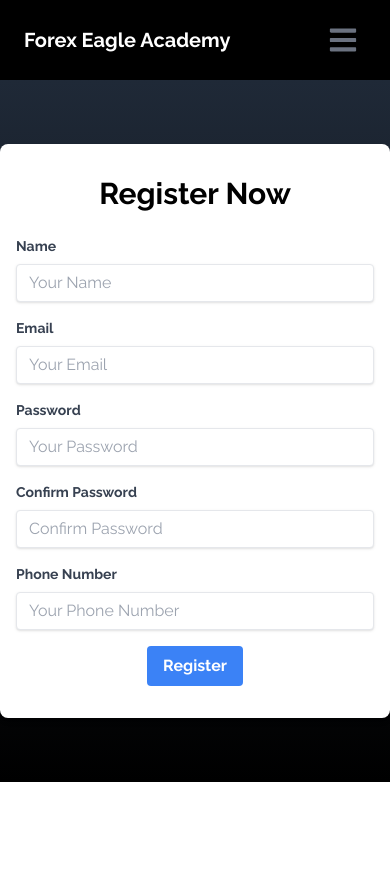
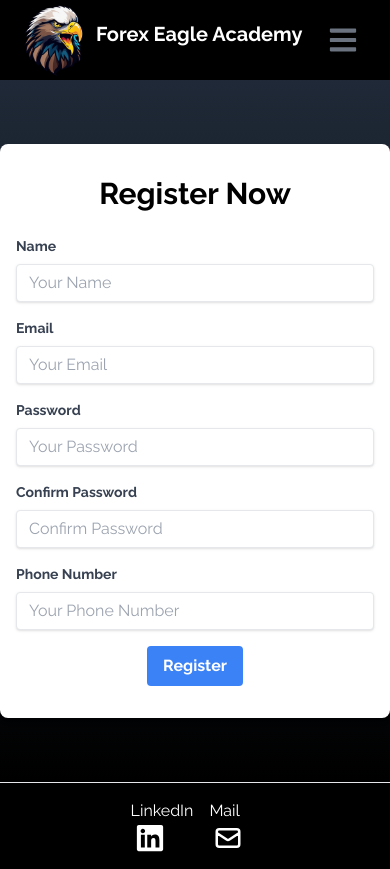
Before and after one commit to MuhammadKhizar89/ForexEagleTraders, a React (Vite) app in the folder Client/: page /contact in a window 390 px wide. Before the commit the page ends 844 px from the top, so only its background shows below. Built offline with nearby package versions, Linux system fonts and the light colour scheme.

Commit message:
logo added

```diff
--- a/Client/src/Components/Contact.jsx
+++ b/Client/src/Components/Contact.jsx
@@ -1,8 +1,12 @@
 import React, { useState } from 'react';
 import axios from 'axios';
 import { useNavigate } from 'react-router-dom'; //
+import { FaLinkedin } from "react-icons/fa";
+import { FaWhatsapp } from "react-icons/fa";
+import { HiOutlineMail } from "react-icons/hi";
+export default function Contact() {
+  const authToken = localStorage.getItem('auth-token');
 
-export default function Contact() {
   const [formData, setFormData] = useState({
     name: '',
     email: '',
@@ -171,6 +175,27 @@
           </form>
         </div>
       </div>
+
+<div className='md:hidden'>
+  <hr />
+<footer className="bg-black text-white py-4">
+  <div className="container mx-auto flex justify-center items-center">
+    <a href="https://www.linkedin.com/in/arslan-basharat-785a62307/" target="_blank" rel="noopener noreferrer" className="mr-4">
+      LinkedIn <FaLinkedin className="ml-1" size={30} />
+    </a>
+    {authToken &&  <a href="/banner" className="mr-4">
+      Whatsapp <FaWhatsapp className="ml-1" size={30} />
+  </a>}
+    <a href="mailto:forexeaglestraders@gmail.com" className="mr-4">
+      Mail <HiOutlineMail className="ml-1" size={30} />
+    </a>
+  </div>
+</footer>
+</div>
+
+
+
+
     </>
   );
 
--- a/Client/src/Components/CourseDetails.jsx
+++ b/Client/src/Components/CourseDetails.jsx
@@ -5,11 +5,11 @@
 export default function CourseDetails() {
   return (
     <div className="bg-gradient-to-b from-black to-gray-800 text-white mx-auto h-auto shadow-lg  overflow-hidden">
-      <div className=" m-10 flex flex-col px-6 py-4 container mt-[80px]">
+      <div className=" m-5 flex flex-col px-6 py-4 container mt-[80px]">
         <h2 className="text-4xl font-bold mb-2 border-b-4 border-gray-500">Forex Mastery: Unlocking Market Potential</h2>
         <p className="text-xl mt-20">This course is designed to provide you with a comprehensive understanding of the forex market and equip you with the skills necessary to navigate it effectively.</p>
       </div>
-      <div className="m-10  px-6 pt-4 pb-2 space-y-2">
+      <div className="m-5  px-6 pt-4 pb-2 space-y-2">
         <h3 className="text-2xl font-bold mb-2">Course Overview:</h3>
         <ul className="list-disc list-inside text-base">
           <li><strong>Understanding Forex Markets:</strong> Grasp the basics of currency trading and market dynamics.</li>
--- a/Client/src/Components/NavBar.jsx
+++ b/Client/src/Components/NavBar.jsx
@@ -2,6 +2,7 @@
 import { FaBars, FaTimes } from "react-icons/fa";
 import { Link, useNavigate } from 'react-router-dom';
 import { scroller } from 'react-scroll';
+import logo from "../assets/logo.png";
 
 const NavItem = ({ link, onClick }) => (
   <li className="px-4 cursor-pointer capitalize font-medium text-gray-500 hover:scale-105 duration-200">
@@ -48,8 +49,9 @@
 
   return (
     <div className="flex justify-between relative items-center w-full h-20 px-4 text-white bg-black fixed">
-      <div>
-        <h1 className="text-xl md:text-3xl font-bold ml-2" ><a href="/">Forex Eagle Academy</a></h1>
+      <div className='flex'>
+      <img src={logo} alt="my profile" className='w-[80px] h-[80px]'/>
+        <h1 className="text-xl md:text-3xl font-bold  mt-5" ><a href="/">Forex Eagle Academy</a></h1>
       </div>
       <ul className={`hidden md:flex items-center ${nav ? 'hidden' : ''}`}>
         <NavItem link="Home" onClick={() => handleScrollToSection('home')} />
```
Also changed, not shown: Client/src/assets/logo.png (added).
